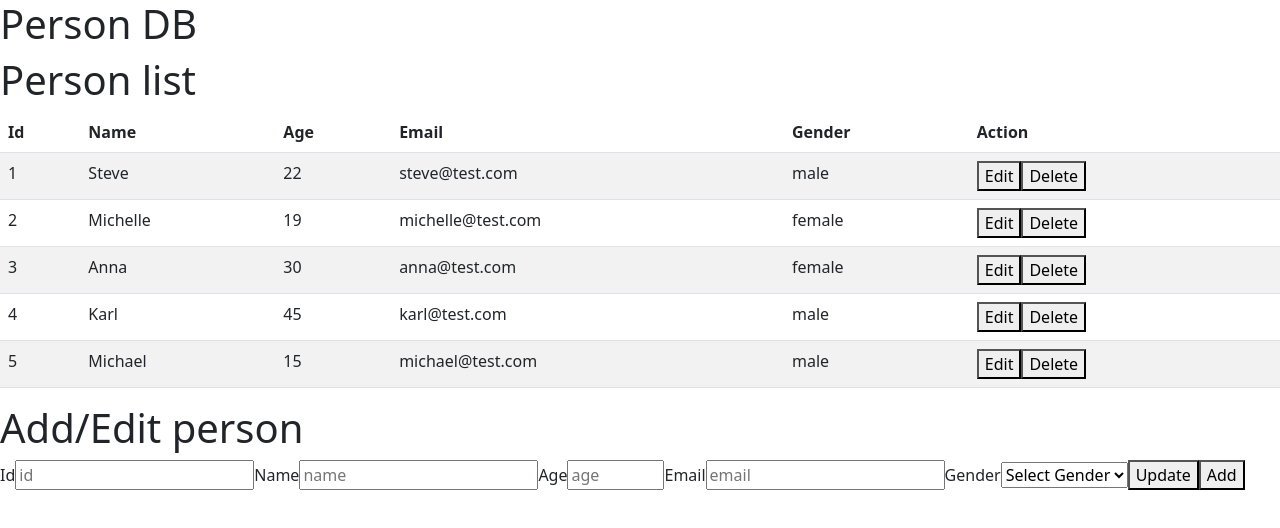
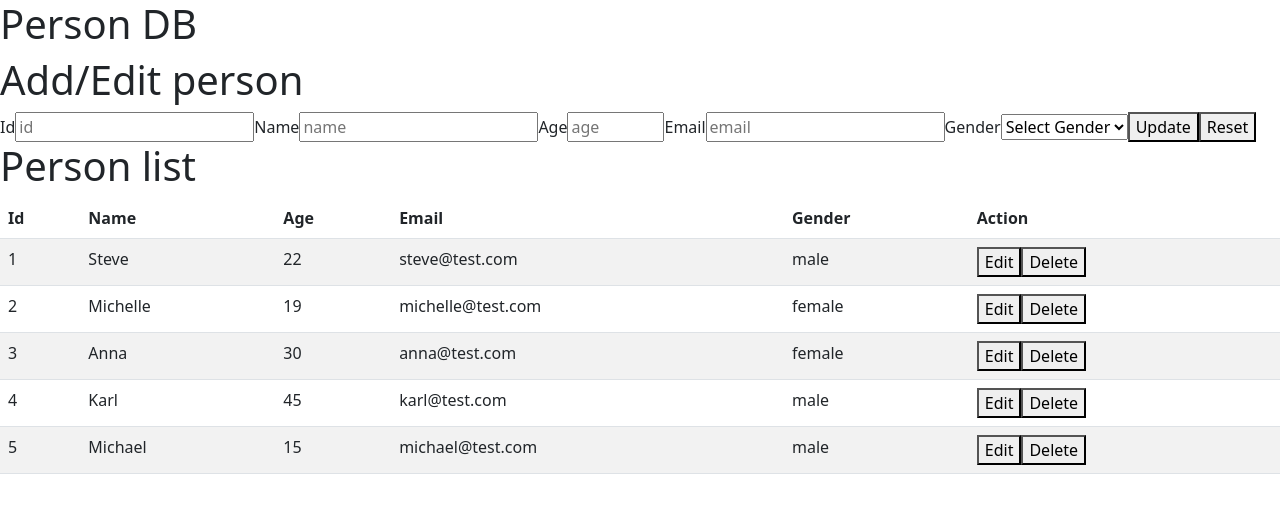
Before and after one commit to TobiasTonndorff/api-excercise-jsx, a React (Vite) app: page / in a window 1280 px wide. Shown: the top 528 px of the page. Built offline with nearby package versions, Linux system fonts and the light colour scheme; data requests are answered from the project's data file.

Commit message:
blankPerson

```diff
--- a/src/App.jsx
+++ b/src/App.jsx
@@ -3,6 +3,9 @@ import './styles/App.css'
 import PersonForm from './components/PersonForm'
 import PersonList from './components/PersonList'
 import { fetchData } from './util/persistence'
+
+
+const blankPerson = {id: "", age: "", name: "", email: "", gender: ""};
 
 
 function App() {
@@ -26,10 +29,7 @@ function App() {
 
   }
 
-  function addPerson(person){
-    fetchData(`${APIURL}/${person}`, () =>{}, "POST");
-    setPersons([...persons, person]);
-  }
+
 
   useEffect(() => {
     getPersons((data) => {
@@ -43,8 +43,9 @@ function App() {
   return (
     <div>
       <h1>Person DB</h1>
+      <PersonForm blankPerson={blankPerson}  />
       <PersonList persons={persons} deletePersonById={deletePersonById}/>
-      <PersonForm addPerson={addPerson} />
+
 
 
     </div>
--- a/src/components/PersonForm.jsx
+++ b/src/components/PersonForm.jsx
@@ -1,25 +1,30 @@
-function PersonForm({addPerson}) {
+import { useState } from "react";
+
+function PersonForm({ blankPerson }) {
+
+    const [person, setPerson] = useState({})
+
     return ( <div>
         <h1>Add/Edit person</h1>
         <form>
     <label htmlFor="id">Id</label>
-    <input id="id" type="number" readOnly placeholder="id" />
+    <input id="id" type="number" readOnly placeholder="id" value={person.id} />
     <label htmlFor="name">Name</label>
-    <input id="name" type="text" placeholder="name" />
+    <input id="name" type="text" placeholder="name" value={person.name}/>
     <label htmlFor="age">Age</label>
-    <input id="age" type="number" min="1" max="120" placeholder="age" />
+    <input id="age" type="number" min="1" max="120" placeholder="age" value={person.age}/>
     <label htmlFor="email">Email</label>
-    <input id="email" type="email" placeholder="email" />
+    <input id="email" type="email" placeholder="email" value={person.email}/>
     <label htmlFor="gender">Gender</label>
-    <select id="gender">
+    <select id="gender" value={person.gender}>
         <option defaultChecked>Select Gender</option>
         <option value="male">Male</option>
         <option value="female">Female</option>
         <option value="other">Other</option>
     </select>
-    <button>Update</button>
-    <button onClick={() => addPerson()}>Add</button>
 
+    <button >Update</button>
+    <button onClick={() => setPerson(blankPerson)}>Reset</button>
 </form>
     </div> );
 }
```
